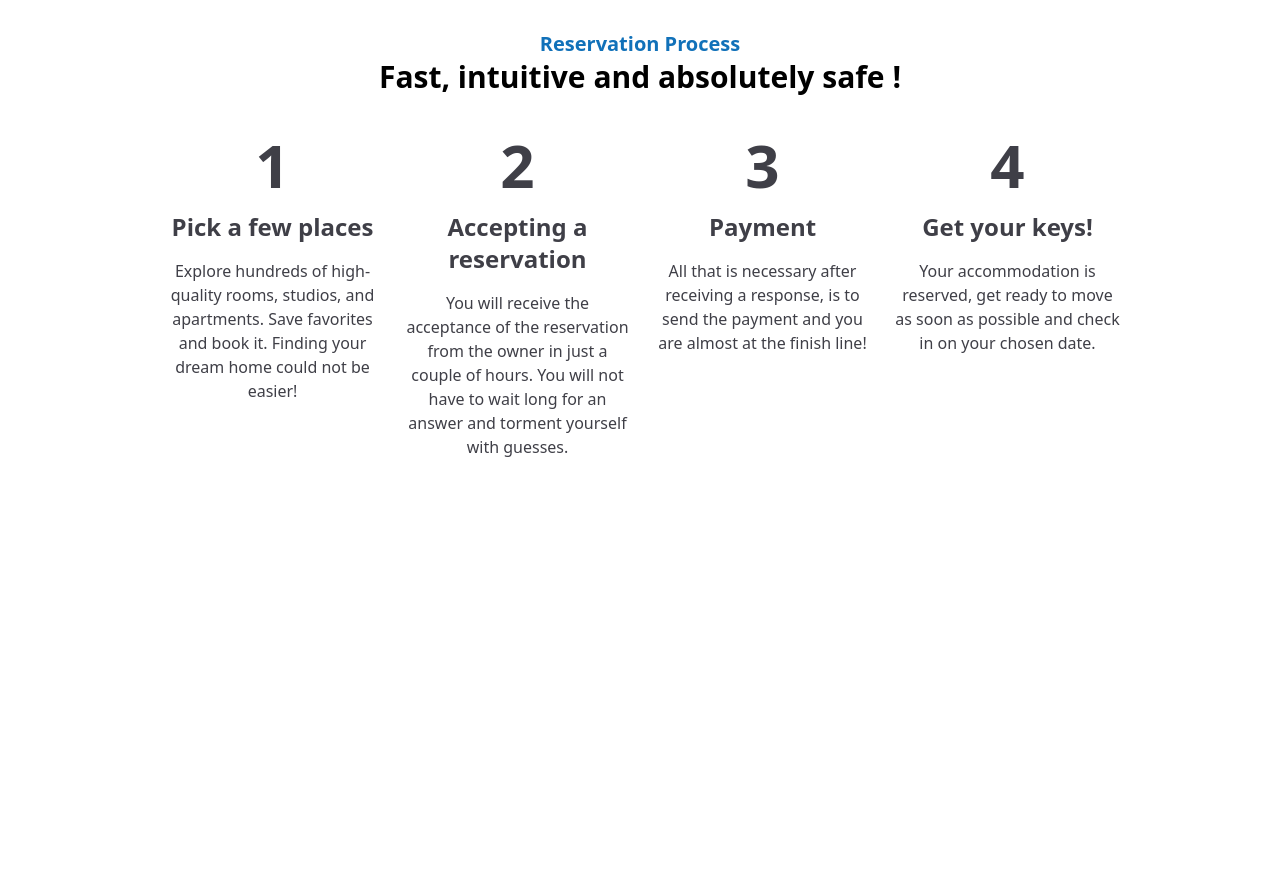
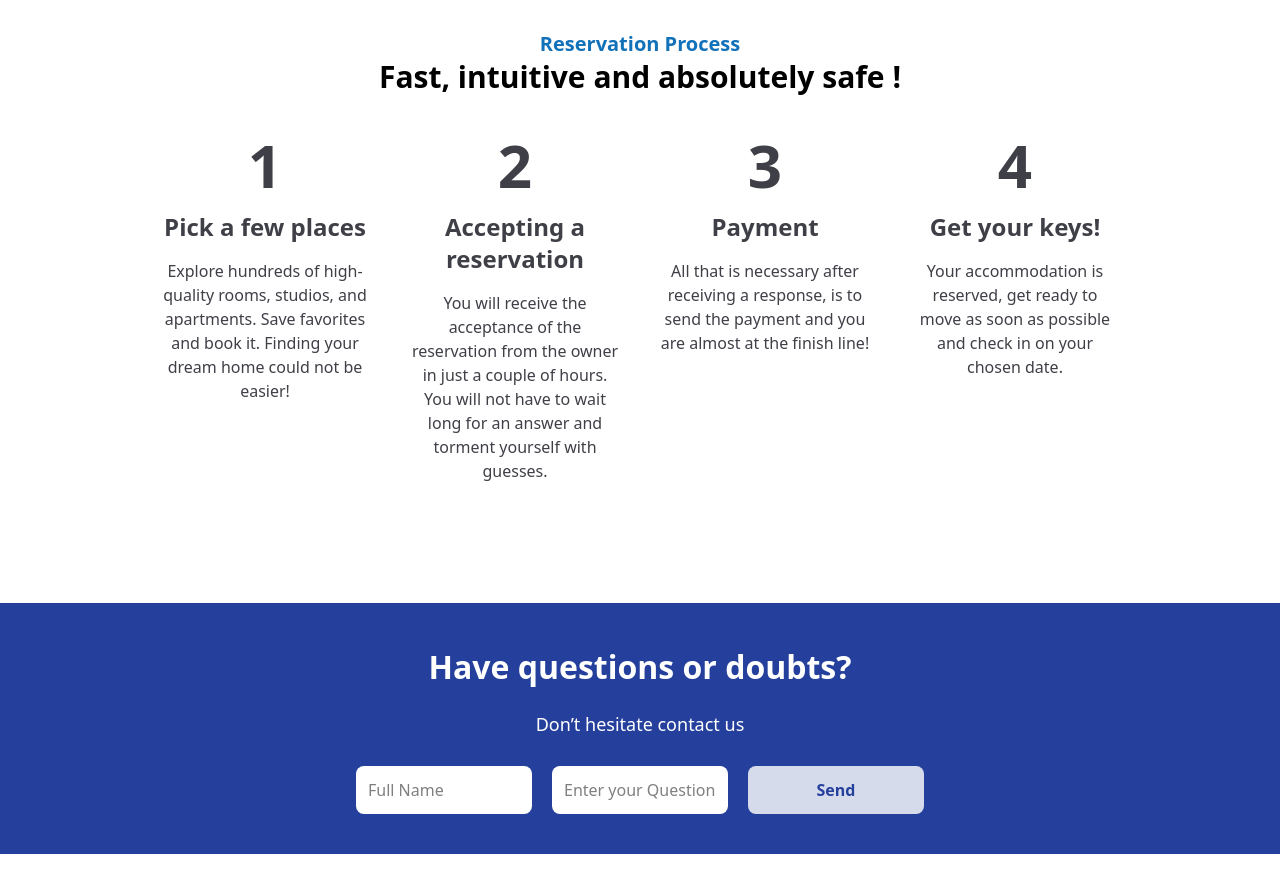
Before and after one commit to DsDigitalz/Booking-Website, a React (Vite) app: page / in a window 1280 px wide. Shown: the part 3060-3953 px from the top of the page. Before the commit the page ends 3519 px from the top, so only its background shows below. Built offline with nearby package versions, Linux system fonts and the light colour scheme.

Commit message:
added Footer.jsx

```diff
--- a/src/App.jsx
+++ b/src/App.jsx
@@ -6,6 +6,7 @@ import RoomCards from "./Component/RoomCards";
 import Testimonials from "./Component/Testimonials";
 import Process from "./Component/Process";
 import Contact from "./Component/Contact";
+import Footer from "./Component/Footer";
 
 export default function App() {
   return (
@@ -16,7 +17,8 @@ export default function App() {
       <RoomCards />
       <Testimonials />
       <Process />
-      <Contact/>
+      <Contact />
+      <Footer />
     </div>
   );
 }
--- a/src/Component/Contact.jsx
+++ b/src/Component/Contact.jsx
@@ -1,9 +1,37 @@
-import React from 'react'
+import React from "react";
 
 export default function Contact() {
   return (
-    <section>
-
+    <section className="bg-[#25409C] mx-auto mt-20 lg:mt-30 w-full p-10">
+      {/* Heading */}
+      <div className="mx-auto flex flex-col gap-5 items-center max-w-[1440px] text-white">
+        <h1 className="text-[32px] text-center font-semibold">
+          Have questions or doubts?
+        </h1>
+        <p className="text-[18px]">Don’t hesitate contact us</p>
+      </div>
+      {/* Input */}
+      <div className="mt-7 flex flex-col gap-5 md:flex-row md:justify-center lg:px-20 xl:px-40 "  >
+        <input
+          type="text"
+          name="fullName"
+          id="fullName"
+          placeholder="Full Name"
+          required
+          className="bg-white p-3 rounded-lg md:w-[30%] lg:w-[35%] xl:max-w-[20%]"
+        />
+        <input
+          type="text"
+          name="question"
+          id="question"
+          placeholder="Enter your Question...."
+          required
+          className="bg-white p-3 rounded-lg md:w-[30%] lg:w-[35%] xl:max-w-[20%]"
+        />
+        <button className="bg-[#D6DBEC]   text-[#25409C] rounded-lg font-semibold p-3 md:w-[20%]">
+          Send
+        </button>
+      </div>
     </section>
-  )
+  );
 }
--- /dev/null
+++ b/src/Component/Footer.jsx
@@ -0,0 +1,9 @@
+import React from 'react'
+
+export default function Footer() {
+  return (
+    <section className='p-10'>
+
+    </section>
+  )
+}
--- a/src/Component/Process.jsx
+++ b/src/Component/Process.jsx
@@ -13,7 +13,7 @@ export default function Process() {
         </h1>
       </div>
       {/* Info */}
-      <div className="w-[80%] grid grid-cols-1 gap-5 md:grid-cols-2 lg:grid-cols-3 xl:grid-cols-4">
+      <div className="w-[80%] grid grid-cols-1 gap-5 lg:gap-10 md:grid-cols-2 lg:grid-cols-3 xl:grid-cols-4">
         <div className="text-zinc-700 flex flex-col items-center gap-4 ">
           <h1 className="text-6xl font-semibold">1</h1>
           <h2 className="text-2xl font-semibold">Pick a few places</h2>
```
